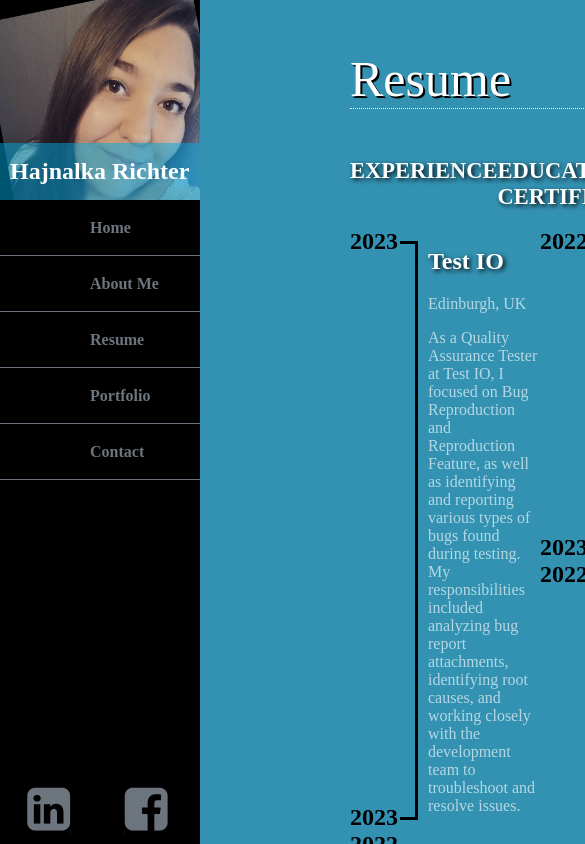
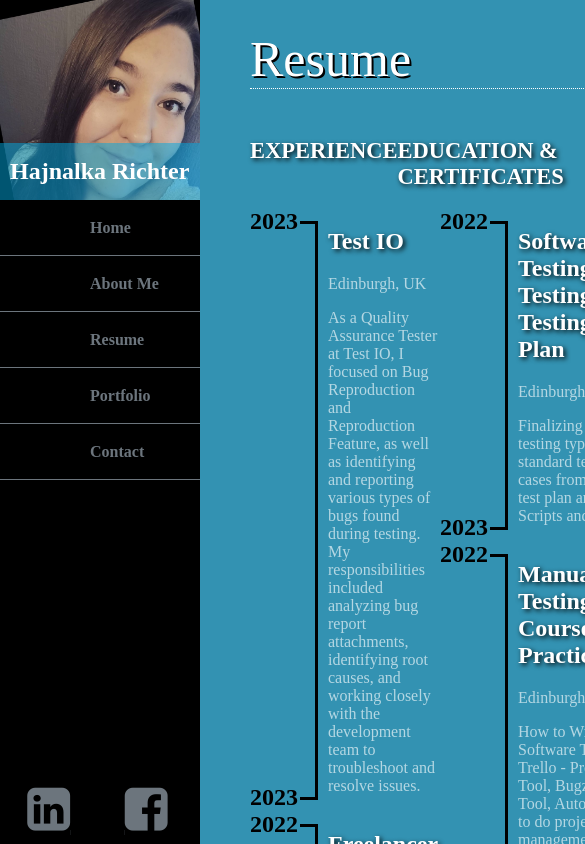
Before and after one commit to HajnalkaRichter/portfolio, a React (Create React App) app: page /resume in a window 390 px wide. Shown: the top 844 px of the page, 585 px wide, since content can reach past the window. Built offline with nearby package versions, Linux system fonts and the light colour scheme.

Commit message:
Media query

```diff
--- a/public/index.html
+++ b/public/index.html
@@ -5,12 +5,10 @@
     <link rel="icon" href="%PUBLIC_URL%/favicon.ico" />
     <meta name="viewport" content="width=device-width, initial-scale=1" />
     <meta name="theme-color" content="#000000" />
-    <meta
-      name="description"
-      content="Web site created using create-react-app"
-    />
-    <link rel="stylesheet" href="https://cdnjs.cloudflare.com/ajax/libs/font-awesome/4.7.0/css/font-awesome.min.css">
-    <link rel="stylesheet" href="https://cdn.linearicons.com/free/1.0.0/icon-font.min.css">
+    <meta name="description" content="Web site created using create-react-app" />
+    <meta name="viewport" content="width=device-width, initial-scale=1" />
+    <link rel="stylesheet" href="https://cdnjs.cloudflare.com/ajax/libs/font-awesome/4.7.0/css/font-awesome.min.css" />
+    <link rel="stylesheet" href="https://cdn.linearicons.com/free/1.0.0/icon-font.min.css" />
     <link rel="apple-touch-icon" href="%PUBLIC_URL%/logo192.png" />
     <!--
       manifest.json provides metadata used when your web app is installed on a
--- a/src/Resume/resume.css
+++ b/src/Resume/resume.css
@@ -5,6 +5,22 @@
   padding-left: 150px;
   padding-right: 150px;
 }
+/* Small devices (landscape phones, 576px and up)*/
+@media (max-width: 576px) {
+  .resume {
+    padding-top: 30px;
+    padding-left: 30px;
+    padding-right: 30px;
+  }
+}
+/* Large devices (desktops, 992px and up) */
+@media (max-width: 992px) {
+  .resume {
+    padding-left: 50px;
+    padding-right: 50px;
+  }
+}
+
 .resume-head {
   display: flex;
   justify-content: space-between;
@@ -39,7 +55,7 @@
 }
 .resume-concept-left {
   position: relative;
-    flex:1;
+  flex: 1;
   display: flex;
   flex-direction: column;
   justify-content: space-between;
@@ -48,7 +64,7 @@
   margin-left: 30px;
 }
 .resume-concept {
-    flex:4;
+  flex: 4;
 }
 .resume-concept-line {
   width: 15px;
```
Also changed, not shown: src/App.css (+4 -5 lines). Lines whose indentation alone changed are shown as unchanged.
